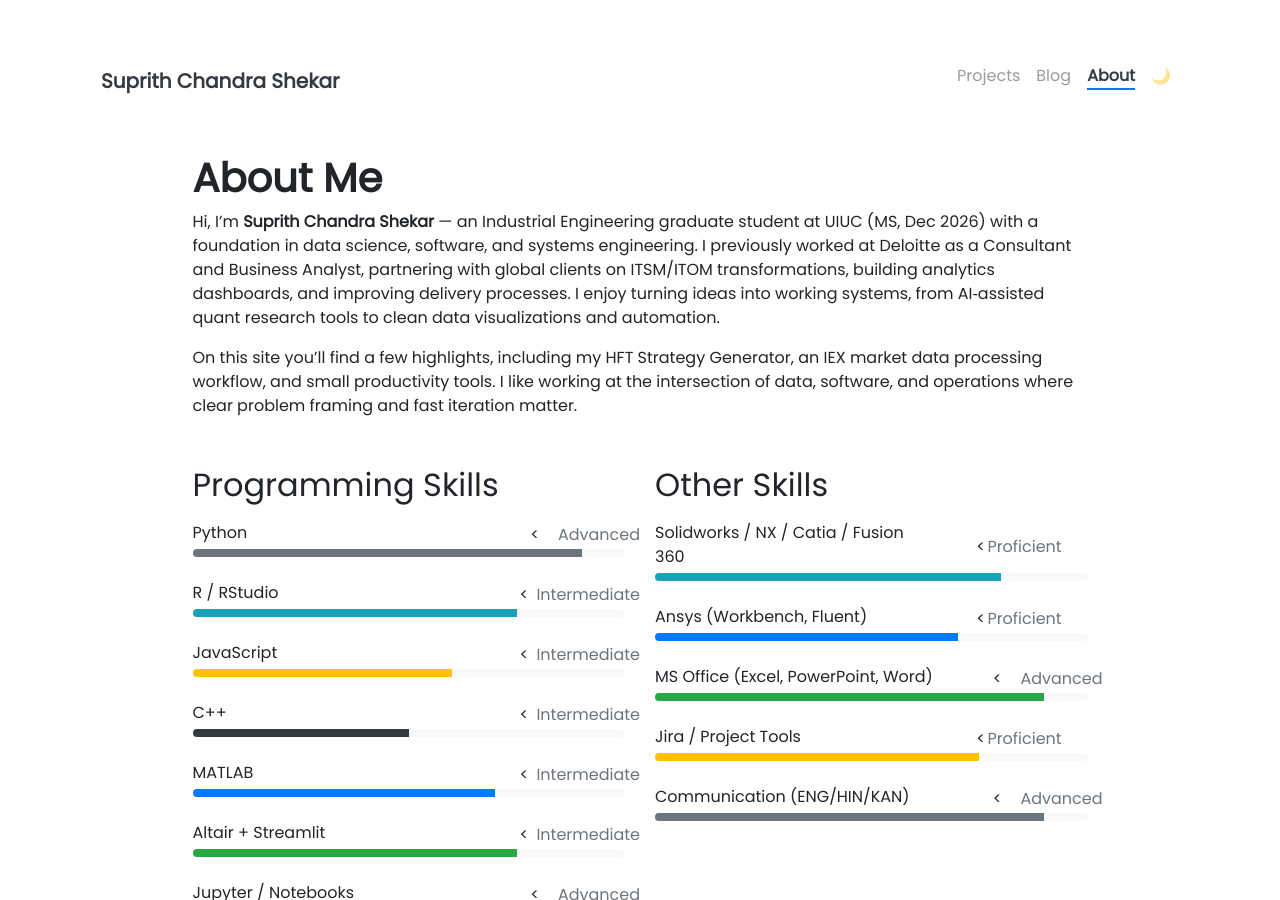
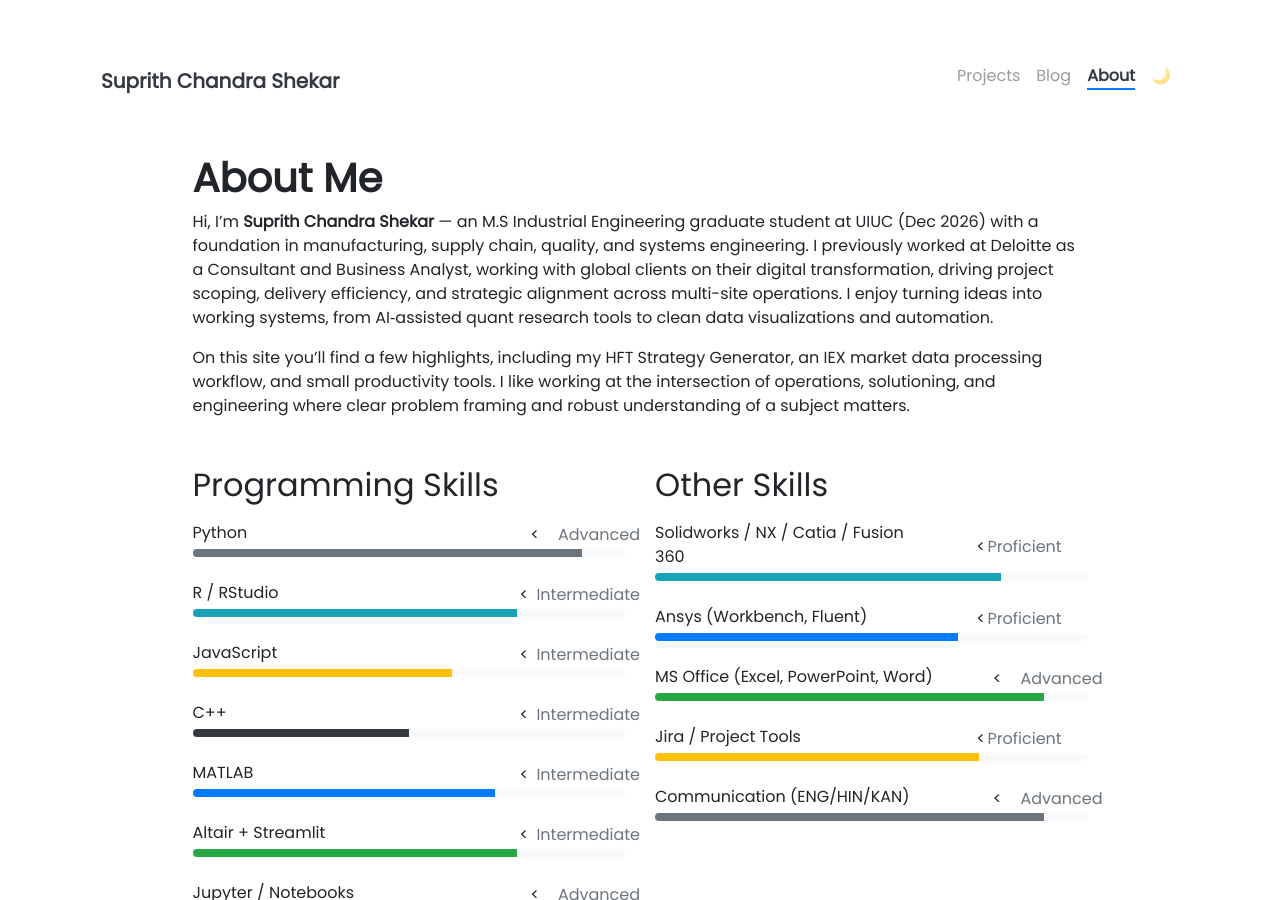
Before and after one commit to SuprithChandrashekar/SuprithChandraShekar.github.io, a Jekyll site: the page built from pages/about.md, in a window 1280 px wide and 900 px high. Built offline with Jekyll 4.4.1, drawn with Linux system fonts in a browser that asks for light colours; nearby versions of some CDN libraries.

Commit message:
Tweak About paragraph and homepage description wording

```diff
--- a/_config.yml
+++ b/_config.yml
@@ -6,7 +6,7 @@
 
 ### Site Settings ###
 title               : Suprith Chandra Shekar
-description         : Industrial Engineering @ UIUC. Former Deloitte Consultant. I build data-driven systems and tools across analytics, automation, and engineering.
+description         : Industrial Engineering @ UIUC. Former Deloitte Consultant. I build solutions, systems and tools across AI, automation, and engineering.
 baseurl             : ""   # Change to empty quotes if you are hosting your site at <your-username>.github.io directly,
 #                                             otherwise will be hosted at <your-username>.github.io/{{base_url}}
 repository          : SuprithChandraShekar                     # Change to <your-username> for github OR, if that doesn't work <your-username>/<your-username>.github.io (or remove it if you don't need remote projects) -- for example, I would put "jnaiman" without the quotes after the ":" here
--- a/pages/about.md
+++ b/pages/about.md
@@ -7,9 +7,9 @@ weight: 3
 
 # **About Me**
 
-Hi, I’m **{{ site.author.name }}** — an Industrial Engineering graduate student at UIUC (MS, Dec 2026) with a foundation in data science, software, and systems engineering. I previously worked at Deloitte as a Consultant and Business Analyst, partnering with global clients on ITSM/ITOM transformations, building analytics dashboards, and improving delivery processes. I enjoy turning ideas into working systems, from AI‑assisted quant research tools to clean data visualizations and automation.
+Hi, I’m **{{ site.author.name }}** — an M.S Industrial Engineering graduate student at UIUC (Dec 2026) with a foundation in manufacturing, supply chain, quality, and systems engineering. I previously worked at Deloitte as a Consultant and Business Analyst, working with global clients on their digital transformation, driving project scoping, delivery efficiency, and strategic alignment across multi-site operations. I enjoy turning ideas into working systems, from AI‑assisted quant research tools to clean data visualizations and automation.
 
-On this site you’ll find a few highlights, including my HFT Strategy Generator, an IEX market data processing workflow, and small productivity tools. I like working at the intersection of data, software, and operations where clear problem framing and fast iteration matter.
+On this site you’ll find a few highlights, including my HFT Strategy Generator, an IEX market data processing workflow, and small productivity tools. I like working at the intersection of operations, solutioning, and engineering where clear problem framing and robust understanding of a subject matters.
 
 <div class="row">
 {% include about/skills.html title="Programming Skills" source=site.data.programming-skills %}
```
